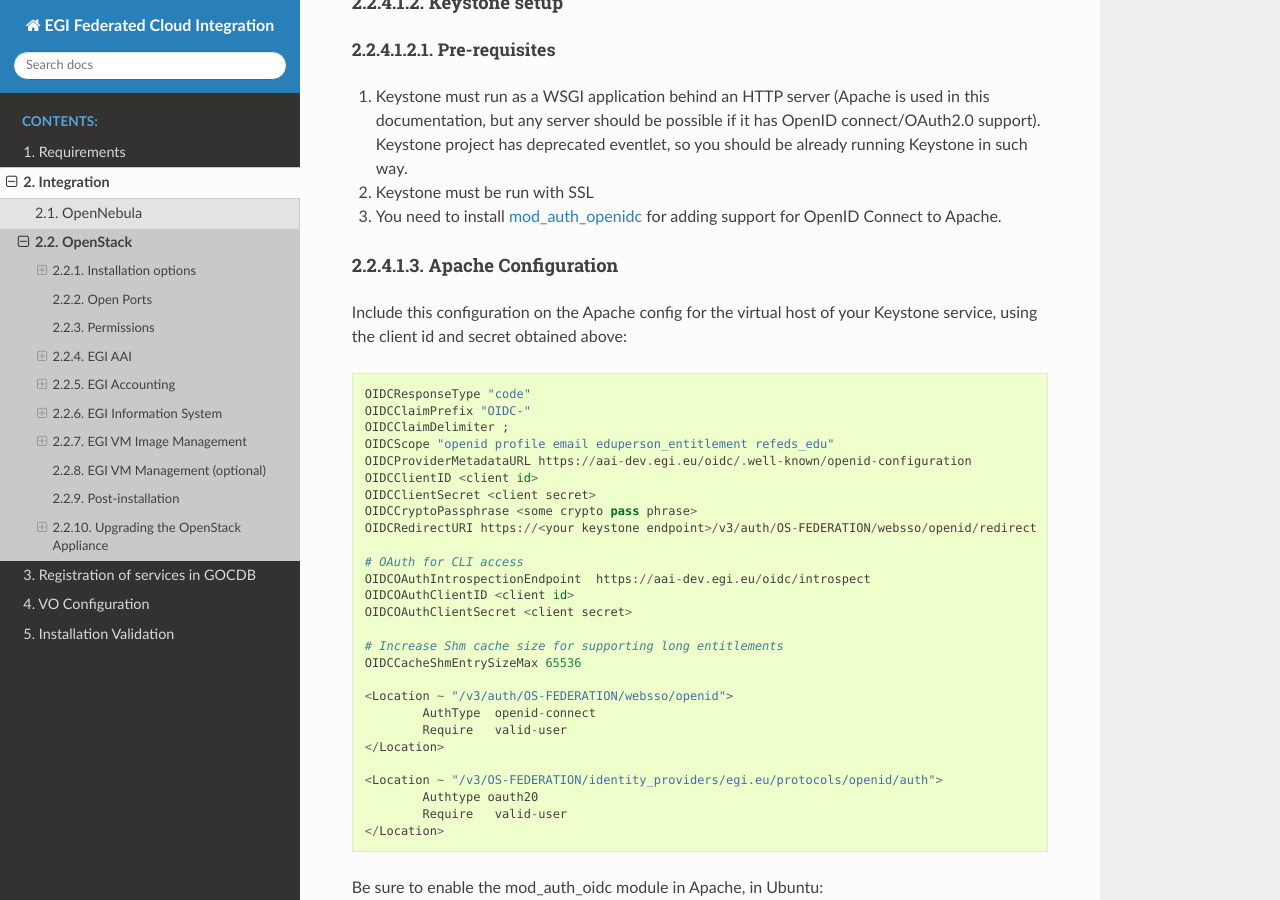
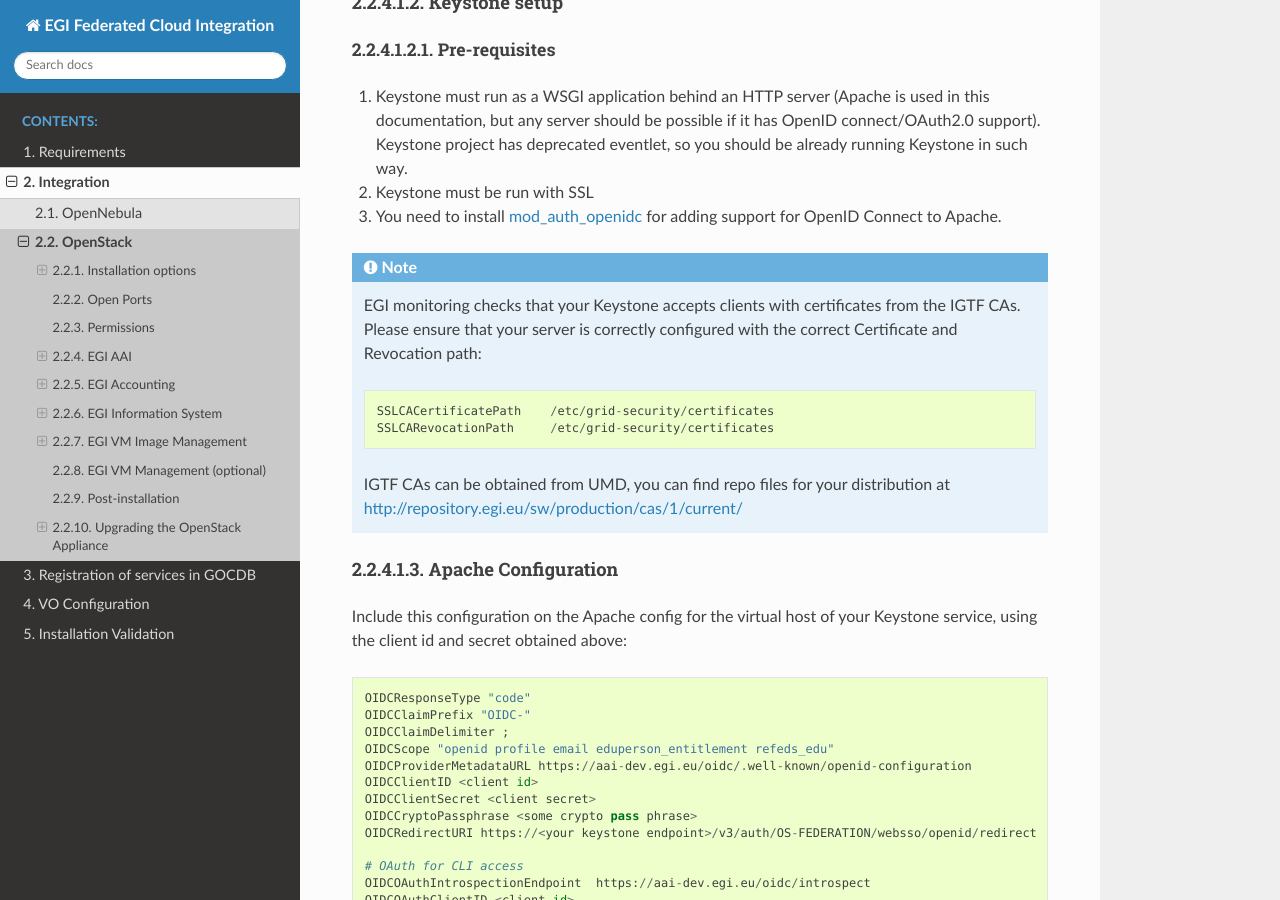
Before and after one commit to EGI-Federation/fedcloud-integration-documentation, a Sphinx documentation site: the page built from source/openstack.rst, in a window 1280 px wide and 900 px high, scrolled down 4037 px. Built offline with Sphinx 7.4.7 and the Read the Docs theme 2.0.0, drawn with Linux system fonts in a browser that asks for light colours.

Commit message:
Add note about CAs config (#26)
Add note about CAs config

```diff
--- a/source/openstack.rst
+++ b/source/openstack.rst
@@ -172,6 +172,20 @@ Pre-requisites
 #. Keystone must be run with SSL
 
 #. You need to install `mod_auth_openidc <https://github.com/pingidentity/mod_auth_openidc>`_ for adding support for OpenID Connect to Apache.
+
+.. note::
+   EGI monitoring checks that your Keystone accepts clients with certificates
+   from the IGTF CAs. Please ensure that your server is correctly configured
+   with the correct Certificate and Revocation path:
+
+   ::
+
+      SSLCACertificatePath    /etc/grid-security/certificates
+      SSLCARevocationPath     /etc/grid-security/certificates
+
+   IGTF CAs can be obtained from UMD, you can find repo files for your distribution
+   at http://repository.egi.eu/sw/production/cas/1/current/
+
 
 Apache Configuration
 ~~~~~~~~~~~~~~~~~~~~
```
